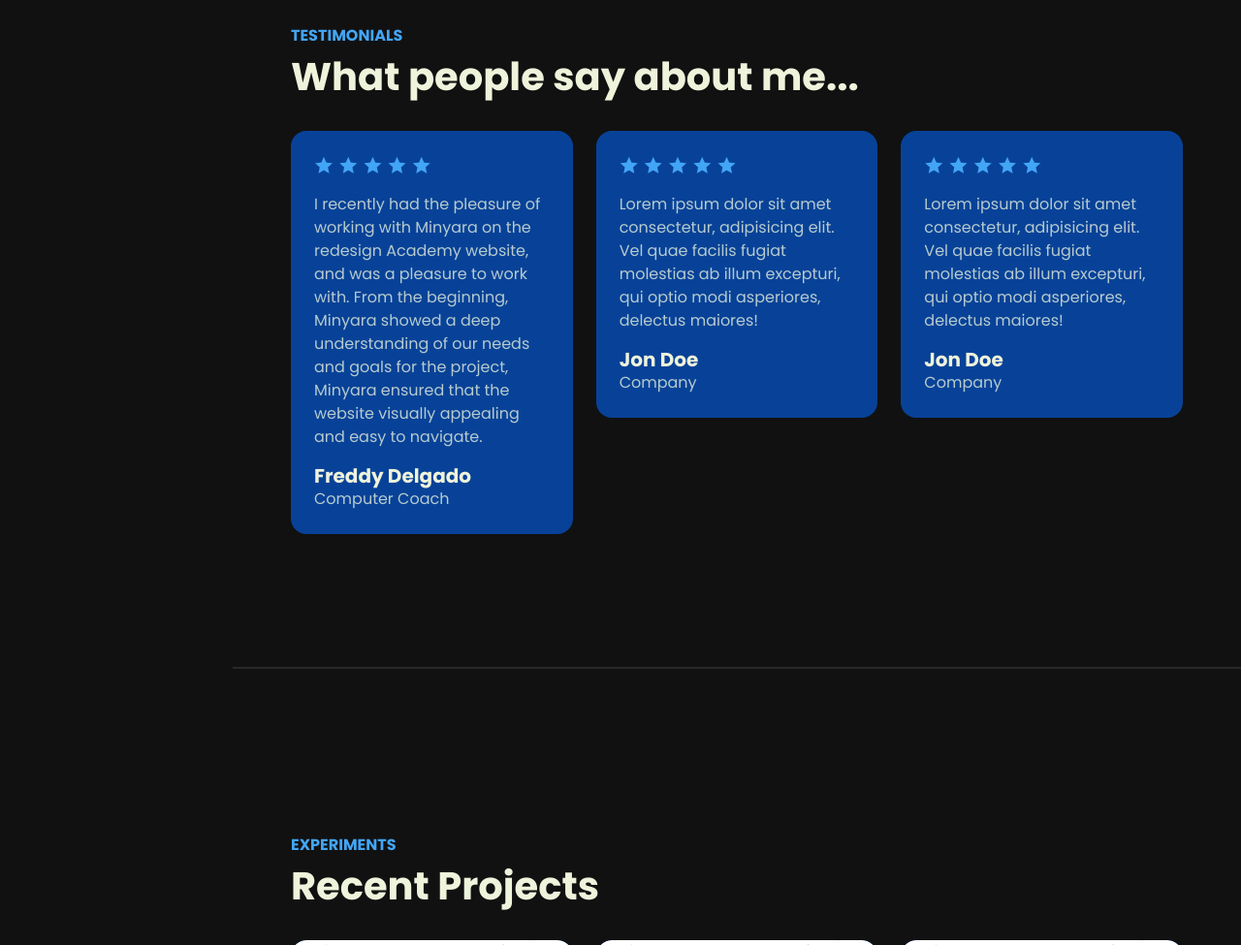
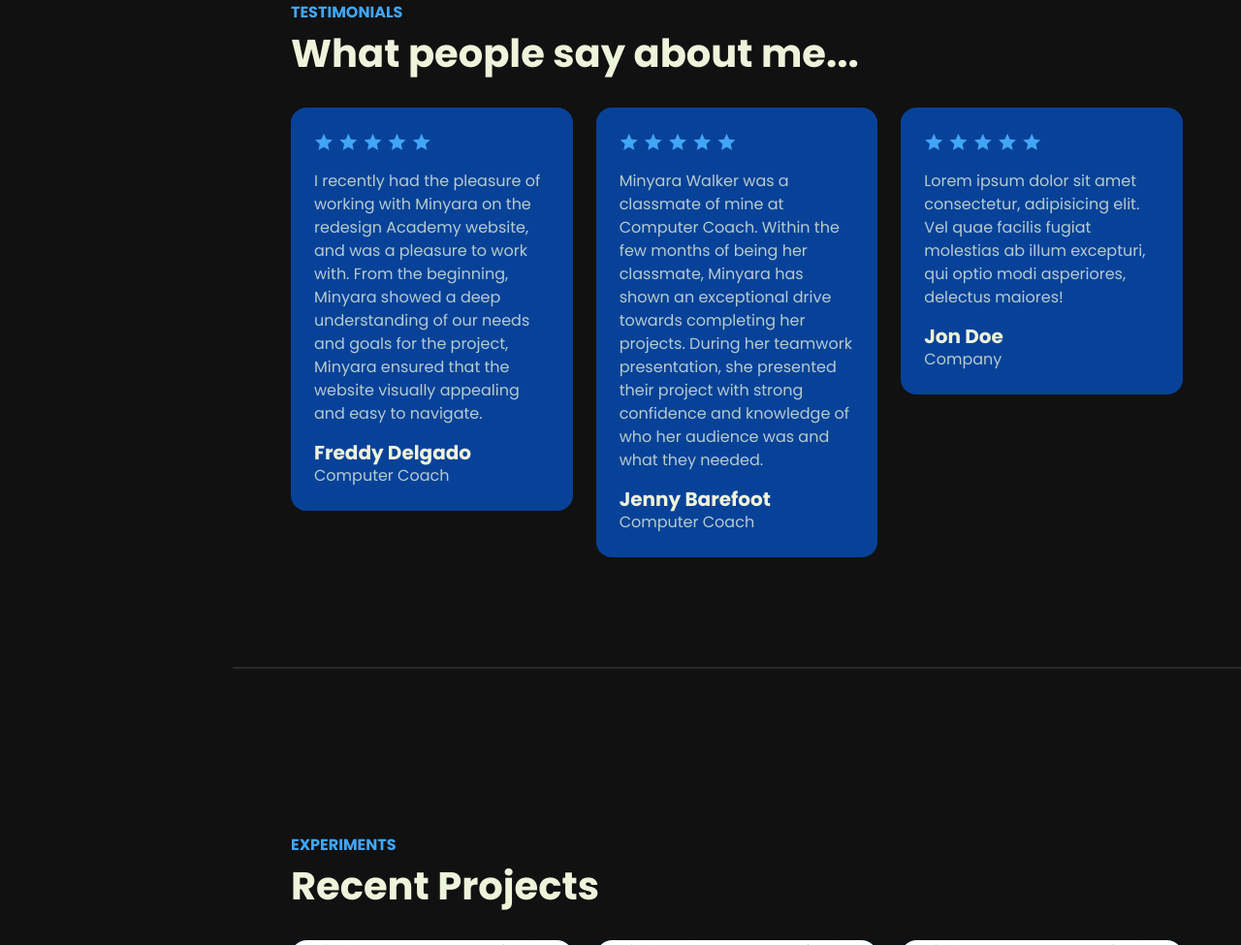
Before and after one commit to Minyaraw/Minyaraw.github.io, a plain HTML site: page index.html in a window 1280 px wide. Shown: the part 5161-6136 px from the top of the page at 97% size. Drawn offline with Linux system fonts and the light colour scheme.

Commit message:
testimonial

```diff
--- a/index.html
+++ b/index.html
@@ -394,10 +394,15 @@
                                 <i class="las la-star"></i>
                                 <i class="las la-star"></i>
                             </div>
-                            <p class="my-3">Lorem ipsum dolor sit amet consectetur, adipisicing elit. Vel quae facilis fugiat molestias ab illum excepturi, qui optio modi asperiores, delectus maiores!</p>
+                            <p class="my-3">Minyara Walker was a classmate of mine at Computer Coach.
+                                 Within the few months of being her classmate,
+                                 Minyara has shown an exceptional drive towards completing her projects.
+                                  During her teamwork presentation,
+                                  she presented their project with strong confidence and knowledge of who her audience was
+                                  and what they needed.</p>
                             <div class="person">
-                                <h5 class="mb-0">Jon Doe</h5>
-                                <p class="mb-0">Company</p>
+                                <h5 class="mb-0">Jenny Barefoot</h5>
+                                <p class="mb-0">Computer Coach</p>
                             </div>
                         </div>
 
```
